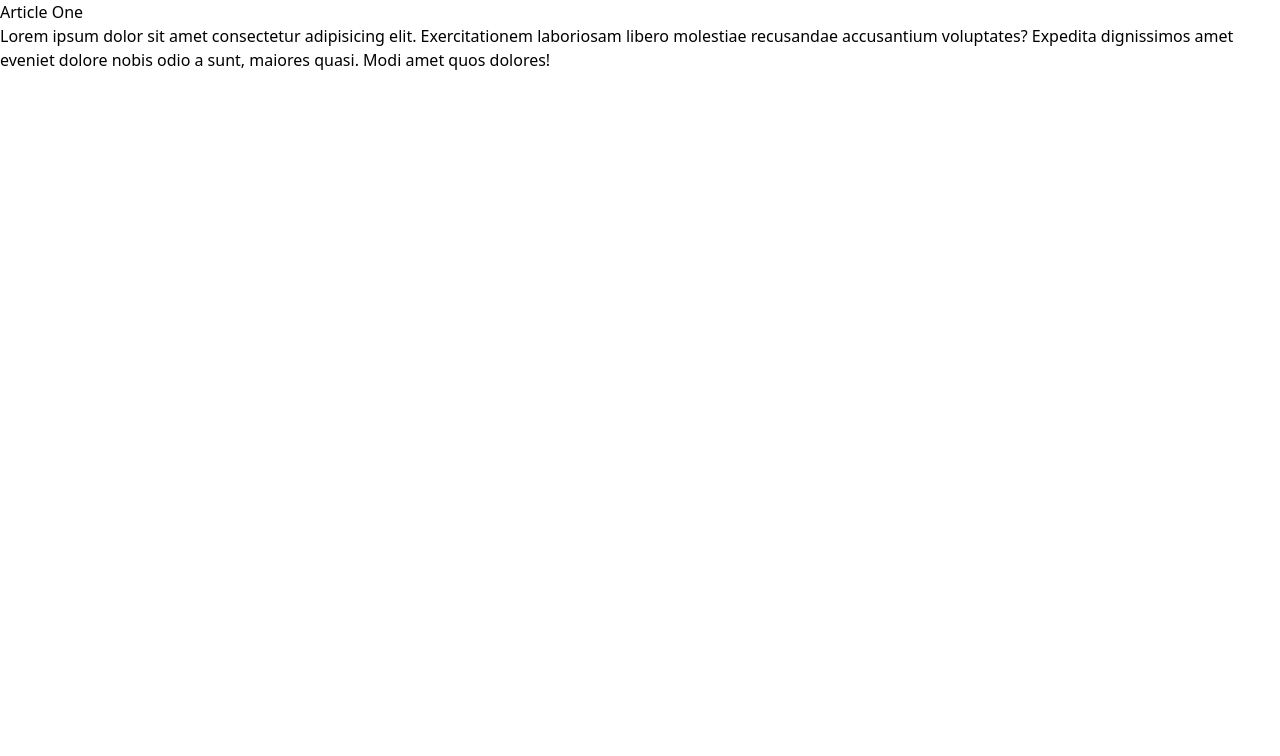
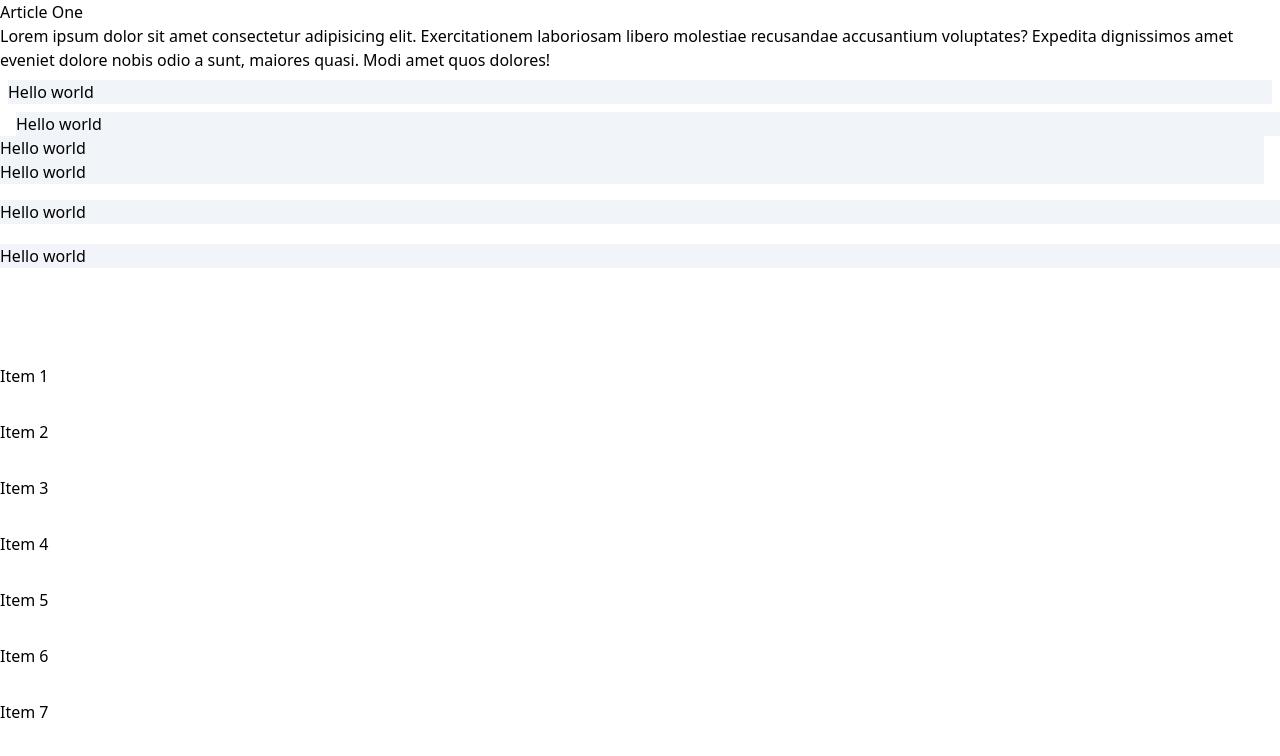
Before and after one commit to joseleo-ddc/tailwind-sandbox, a plain HTML site: page 03-container-spacing/index.html in a window 1280 px wide. Drawn offline with nearby package versions, Linux system fonts and the light colour scheme.

Commit message:
width & height

```diff
--- a/03-container-spacing/index.html
+++ b/03-container-spacing/index.html
@@ -9,7 +9,7 @@
   </head>
   <body>
     <!-- Container -->
-    <div>
+    <div class="container mx-auto">
       <article>
         <h3>Article One</h3>
         <p>
@@ -21,10 +21,25 @@
       </article>
 
       <!-- Margin -->
+       <div class="bg-slate-100 m-2">Hello world</div>
+       <div class="bg-slate-100 ml-4">Hello world</div>
+       <div class="bg-slate-100 mr-4">Hello world</div>
+       <div class="bg-slate-100 mr-4">Hello world</div>
+       <div class="bg-slate-100 mt-4">Hello world</div>
+       <div class="bg-slate-100 mt-[20px]">Hello world</div>
 
       <!-- Padding -->
 
       <!-- Space Between X -->
+       <div class="flex flex-col mt-24 space-y-8">
+        <div>Item 1</div>
+        <div>Item 2</div>
+        <div>Item 3</div>
+        <div>Item 4</div>
+        <div>Item 5</div>
+        <div>Item 6</div>
+        <div>Item 7</div>
+       </div>
 
       <!-- Space Between Y -->
     </div>
```
Also changed, not shown: 05-sizing/index.html (+21 -6 lines).
